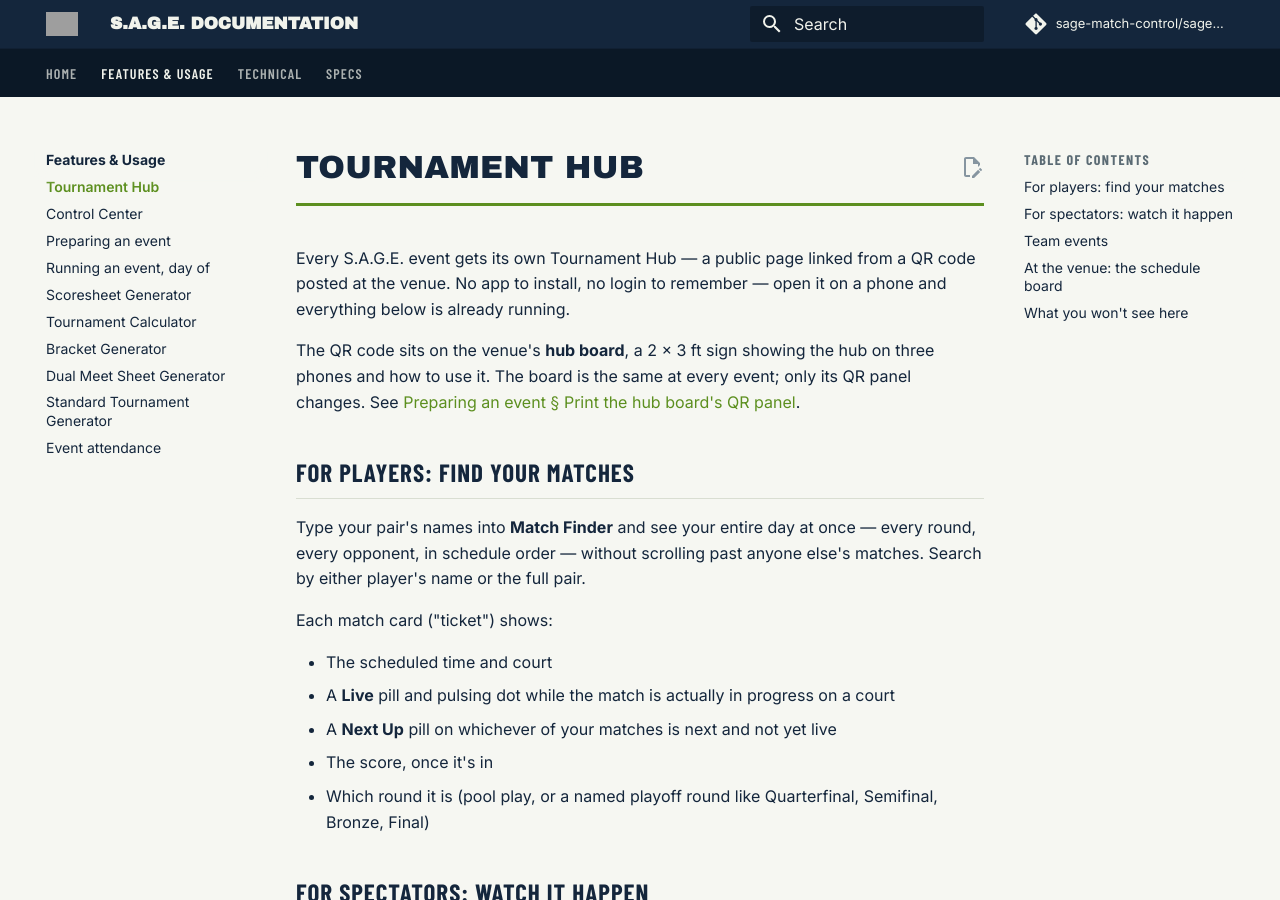
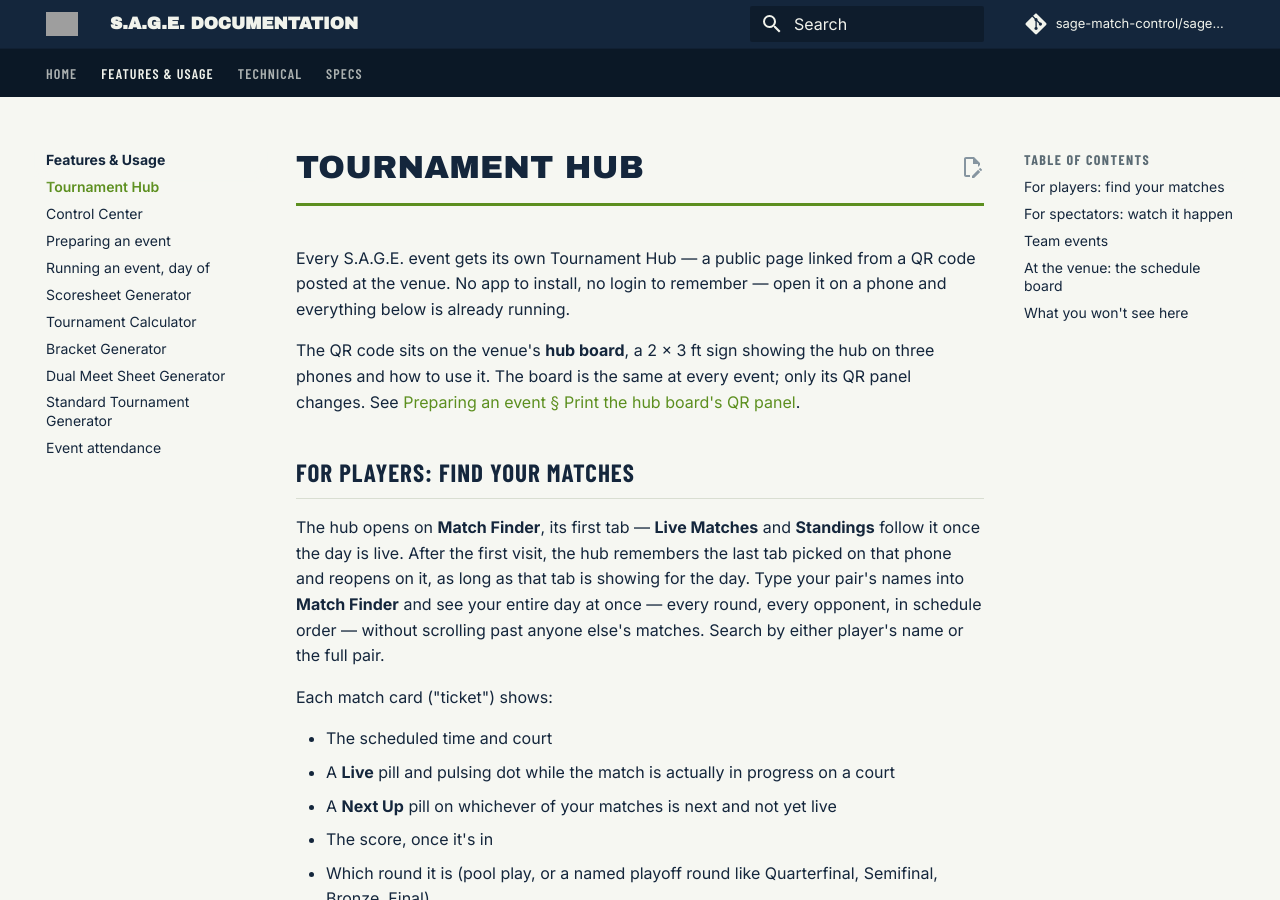
Before and after one commit to sage-match-control/sage-docs, an MkDocs documentation site: the page built from docs/features/tournament-hub.md, in a window 1280 px wide and 900 px high. Built offline with MkDocs 1.6.1 and Material for MkDocs 9.7.7, drawn with Linux system fonts in a browser that asks for light colours; comment, search, counter and statistics services are not loaded.

Commit message:
Docs: Match Finder comes before Live Matches; the hub reopens on the last tab
Co-Authored-By: Claude Opus 5.5 <noreply@anthropic.com>

```diff
--- a/docs/features/tournament-hub.md
+++ b/docs/features/tournament-hub.md
@@ -11,7 +11,11 @@ only its QR panel changes. See
 
 ## For players: find your matches
 
-Type your pair's names into **Match Finder** and see your entire day at
+The hub opens on **Match Finder**, its first tab — **Live Matches** and
+**Standings** follow it once the day is live. After the first visit, the hub
+remembers the last tab picked on that phone and reopens on it, as long as
+that tab is showing for the day. Type your pair's names into
+**Match Finder** and see your entire day at
 once — every round, every opponent, in schedule order — without scrolling
 past anyone else's matches. Search by either player's name or the full pair.
 
```
Also changed, not shown: docs/features/control-center.md (+2 -2 lines), docs/technical/control-center.md (+1 -1 lines).
